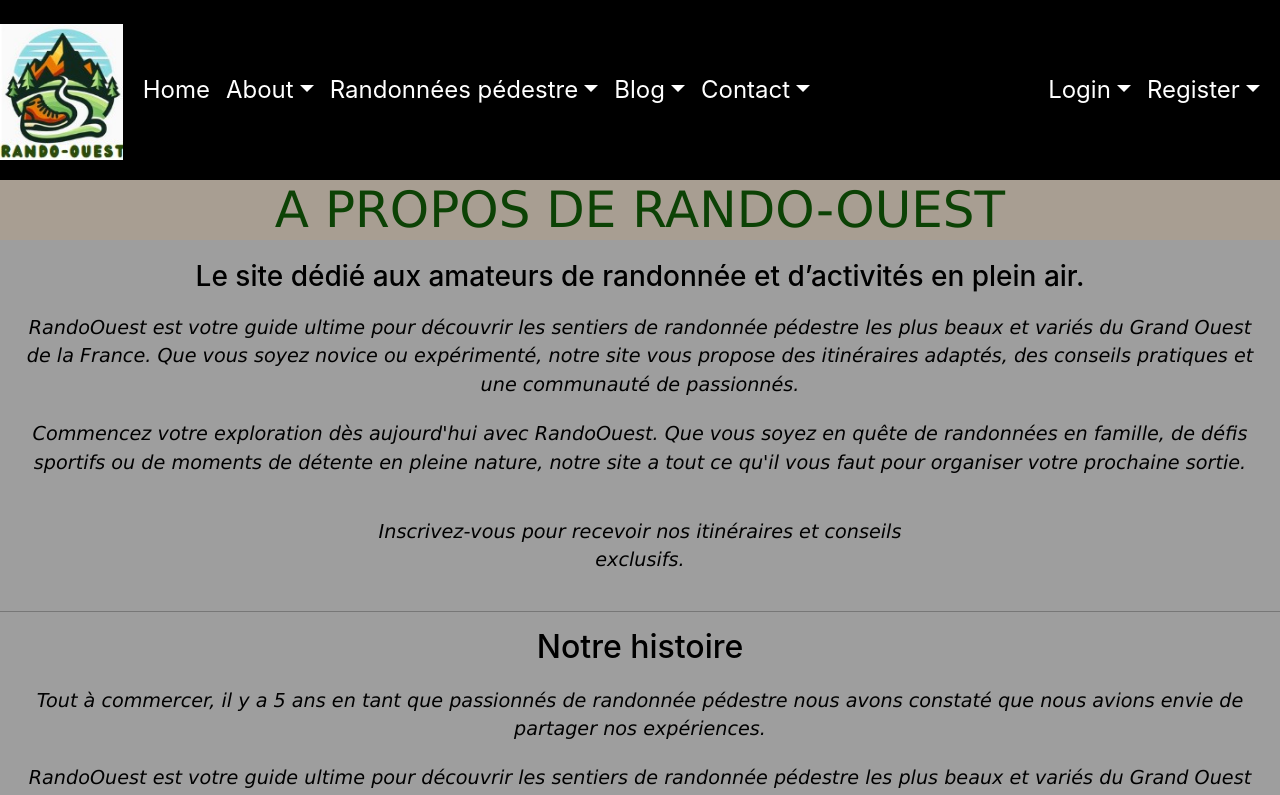
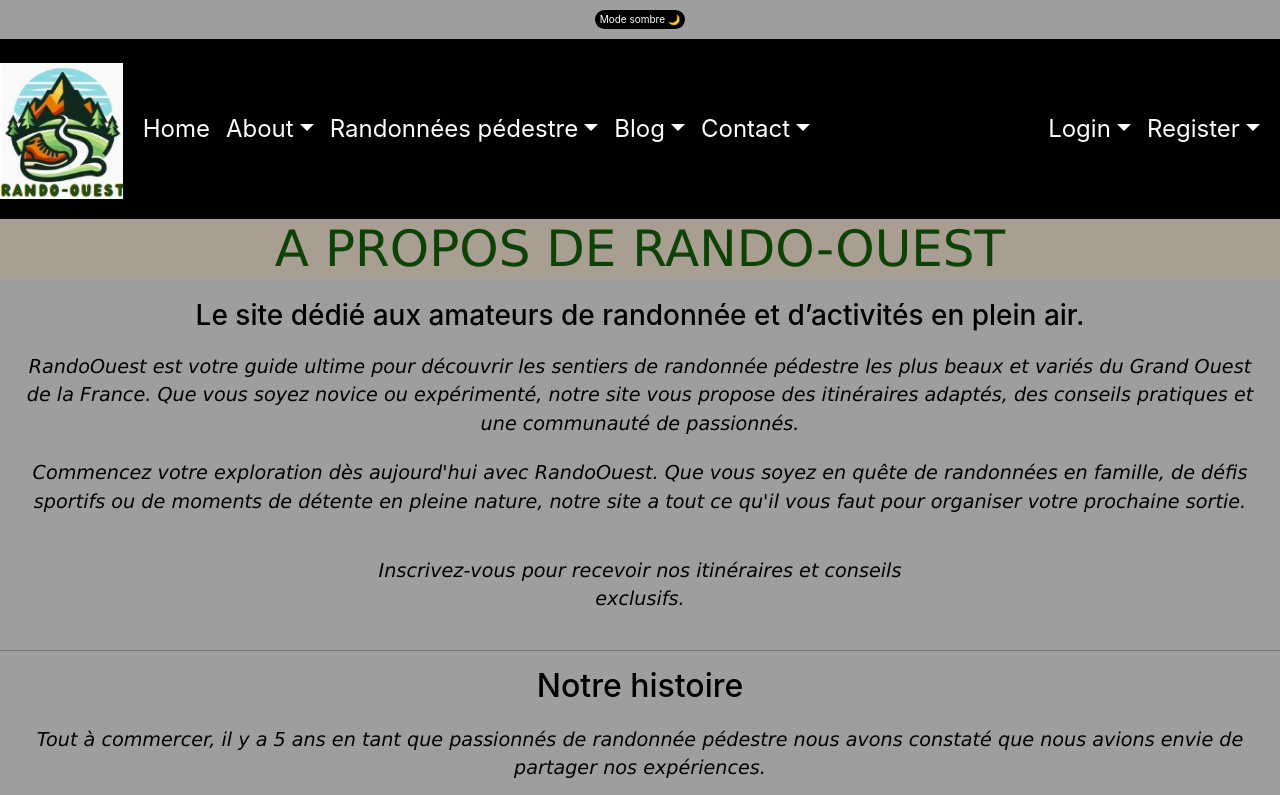
Before and after one commit to Nade0478/Rando-back-et-front, a React (Create React App) app in the folder Projet-rando-front/: page /about in a window 1280 px wide. Shown: the top 795 px of the page. Built offline with nearby package versions, Linux system fonts and the light colour scheme.

Commit message:
ajout du dark-mode sur plusieurs page

```diff
--- a/Projet-rando-front/src/pages/About.jsx
+++ b/Projet-rando-front/src/pages/About.jsx
@@ -7,11 +7,13 @@ import AboutForm2 from '../components/AboutForm2';
 import AboutForm3 from '../components/AboutForm3';
 import AboutForm4 from '../components/AboutForm4';
 import AboutForm from '../components/AboutForm';
+import DarkModeForm from '../components/DarkModeForm';
 
 
 const About = () => {
     return (
         <div>
+            <DarkModeForm />
             <Menu />
             <h1>A PROPOS DE RANDO-OUEST</h1>
             <AboutForm />
--- a/Projet-rando-front/src/pages/Privacy.jsx
+++ b/Projet-rando-front/src/pages/Privacy.jsx
@@ -1,9 +1,11 @@
 import React from "react";
 import { Container } from "react-bootstrap";
+import DarkModeForm from "../components/DarkModeForm";
 
 const PrivacyPage = () => {
   return (
     <div>
+      <DarkModeForm />
       <Container className="mt-5">
         <h1 className="text-center">Politique de Confidentialité</h1>
         <p>
--- a/Projet-rando-front/src/pages/Terms.jsx
+++ b/Projet-rando-front/src/pages/Terms.jsx
@@ -1,9 +1,11 @@
 import React from "react";
 import { Container } from "react-bootstrap";
+import DarkModeForm from "../components/DarkModeForm";
 
 const TermsPage = () => {
   return (
     <div>
+      <DarkModeForm />
       <Container className="mt-5">
         <h1 className="text-center">Conditions Générales d'Utilisation</h1>
         <p>
```
